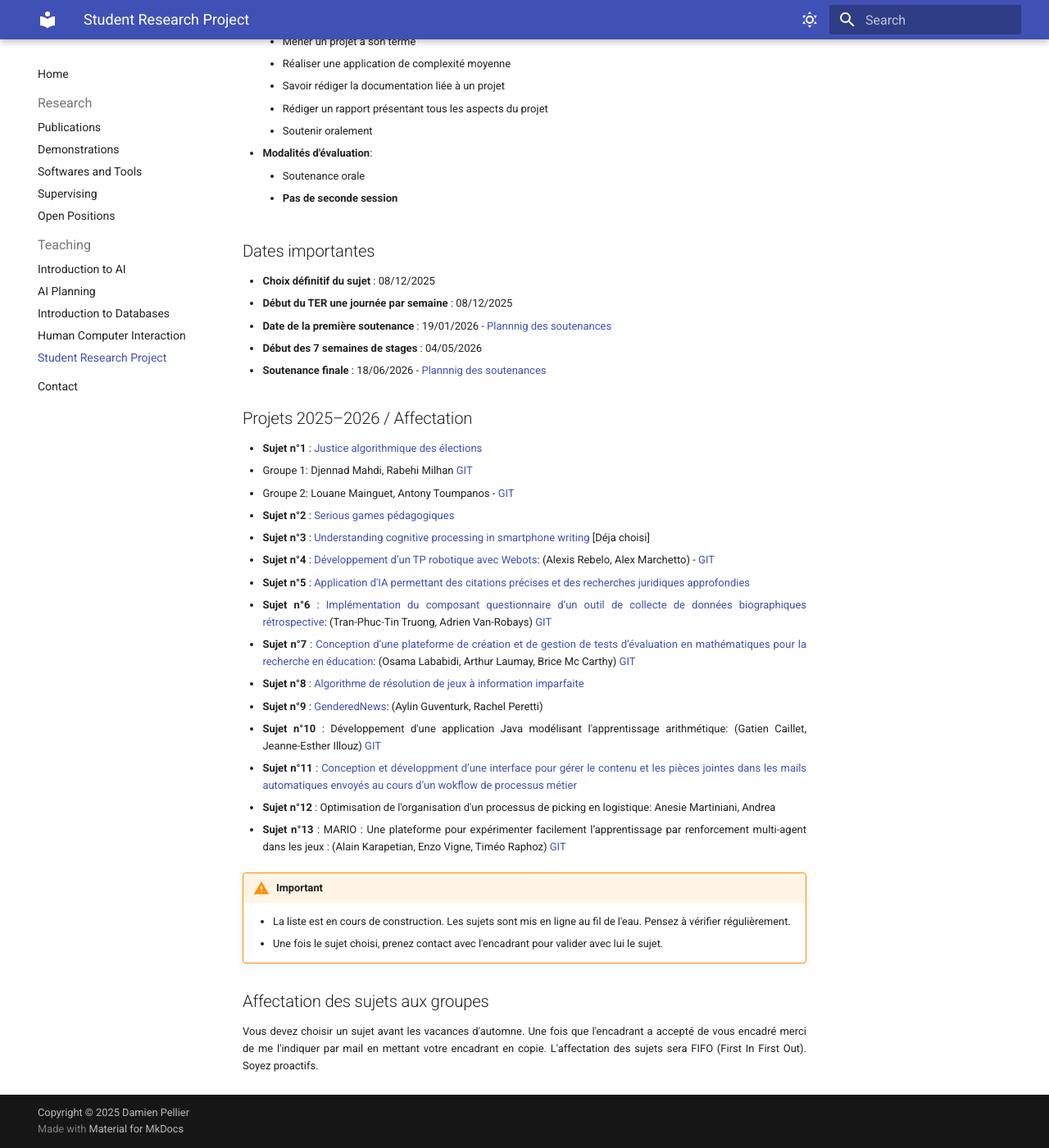
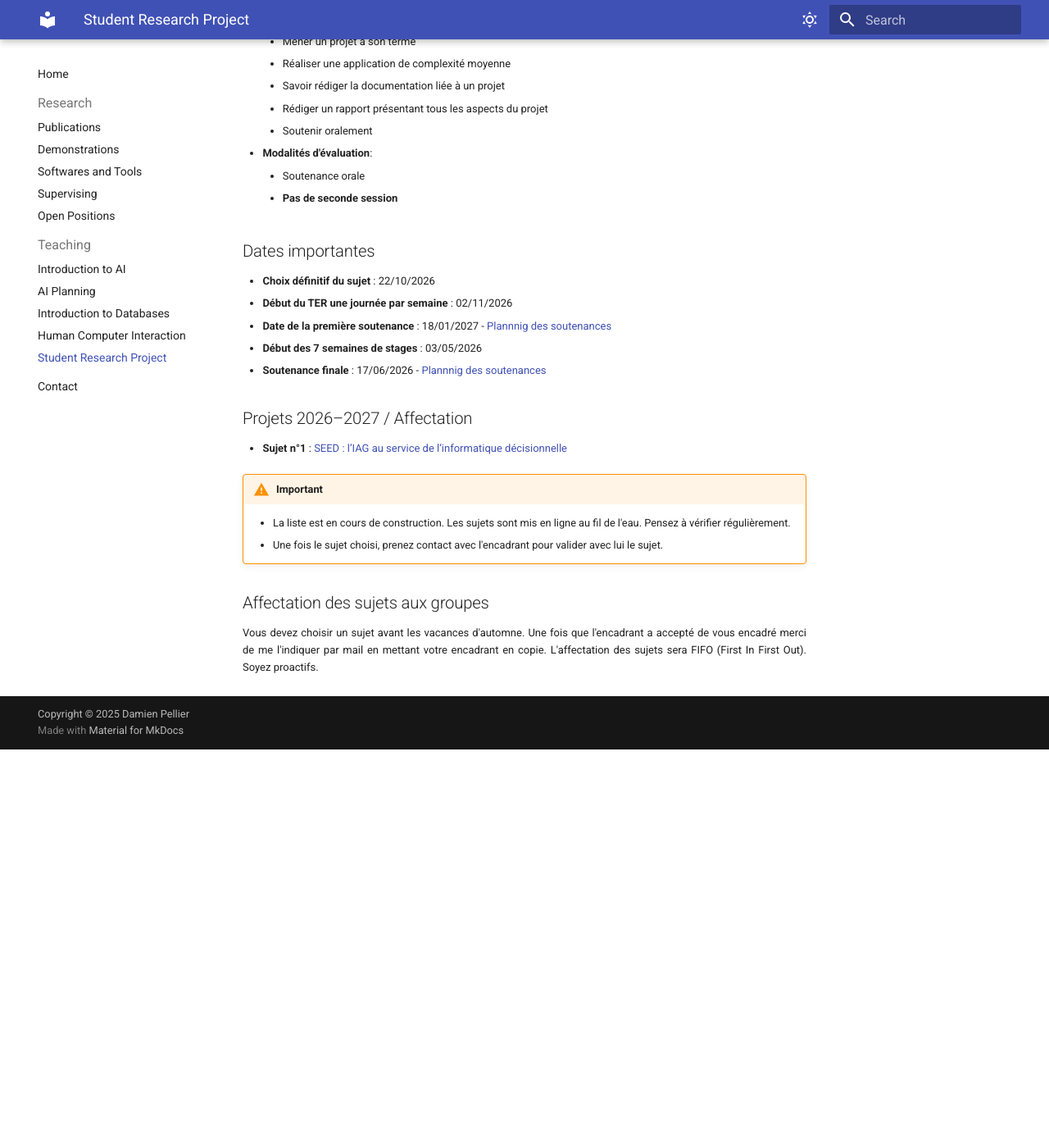
Before and after one commit to pellierd/homepage, an MkDocs documentation site: the page built from docs/teaching/srp.md, in a window 1280 px wide and 1400 px high, scrolled down 733 px. Shown: the whole window at 82% size. Built offline with MkDocs 1.6.1 and Material for MkDocs 9.7.7, drawn with Linux system fonts in a browser that asks for light colours; after the commit the page ends 1647 px from its top, so only the background shows below that.

Commit message:
Update SRP

```diff
--- a/docs/teaching/srp.md
+++ b/docs/teaching/srp.md
@@ -27,30 +27,16 @@ La première période du projet est consacrée à l'élaboration des documents p
 
 ## Dates importantes
 
-- **Choix définitif du sujet** : 08/12/2025
-- **Début du TER une journée par semaine** : 08/12/2025
-- **Date de la première soutenance** : 19/01/2026 - [Plannnig des soutenances](https://docs.google.com/spreadsheets/d/1rXzyouaMQ84RqYx3tDtOfcSG4Wux_E9eQFqfVnTmk50/edit?usp=sharing)
-- **Début des 7 semaines de stages** : 04/05/2026
-- **Soutenance finale** : 18/06/2026  - [Plannnig des soutenances](https://docs.google.com/spreadsheets/d/11LQiMhUZ5n2zIHB4Av4jI0PiJeND2z0dzyM4yKpheHI/edit?usp=sharing)
+- **Choix définitif du sujet** : 22/10/2026
+- **Début du TER une journée par semaine** : 02/11/2026
+- **Date de la première soutenance** : 18/01/2027 - [Plannnig des soutenances](https://docs.google.com/spreadsheets/d/1rXzyouaMQ84RqYx3tDtOfcSG4Wux_E9eQFqfVnTmk50/edit?usp=sharing)
+- **Début des 7 semaines de stages** : 03/05/2026
+- **Soutenance finale** : 17/06/2026  - [Plannnig des soutenances](https://docs.google.com/spreadsheets/d/11LQiMhUZ5n2zIHB4Av4jI0PiJeND2z0dzyM4yKpheHI/edit?usp=sharing)
 
-## Projets 2025–2026 / Affectation
+## Projets 2026–2027 / Affectation
 
-- **Sujet n°1** : [Justice algorithmique des élections](srp/Sujet_1_2025.pdf)
-  - Groupe 1: Djennad Mahdi, Rabehi Milhan [GIT](https://github.com/Milhane69/ProjetJADE-Sujet1.git)
-  - Groupe 2: Louane Mainguet, Antony Toumpanos - [GIT](https://github.com/Lmainguet/JADE_ter)
-- **Sujet n°2** : [Serious games pédagogiques](srp/Sujet_2_2025.pdf)
-- **Sujet n°3** : [Understanding cognitive processing in smartphone writing](srp/Sujet_3_2025.pdf) [Déja choisi]
-- **Sujet n°4** : [Développement d’un TP robotique avec Webots](srp/Sujet_4_2025.pdf): (Alexis Rebelo, Alex Marchetto) - [GIT](https://github.com/AlexMarchetto/TER---Projet-Robotique#)
-- **Sujet n°5** : [Application d'IA permettant des citations précises et des recherches juridiques approfondies](srp/Sujet_5_2025.pdf)
-- **Sujet n°6** : [Implémentation du composant questionnaire d’un outil de collecte de données biographiques rétrospective](srp/Sujet_6_2025.pdf): (Tran-Phuc-Tin Truong, Adrien Van-Robays) [GIT](https://github.com/PhilipsTruong/Projet-Tuteure-LifeStories)
-- **Sujet n°7** : [Conception d’une plateforme de création et de gestion de tests d’évaluation en mathématiques pour la recherche en éducation](srp/Sujet_7_2025.pdf): (Osama Lababidi, Arthur Laumay, Brice Mc Carthy) [GIT](https://gricad-gitlab.univ-grenoble-alpes.fr/crosetm/evalmaths.git)
-- **Sujet n°8** : [Algorithme de résolution de jeux à information imparfaite ](srp/Sujet_8_2025.pdf)
-- **Sujet n°9** : [GenderedNews](srp/Sujet_9_2025.pdf): (Aylin Guventurk, Rachel Peretti)
-- **Sujet n°10** : Développement d'une application Java modélisant l'apprentissage arithmétique: (Gatien Caillet,
-Jeanne-Esther Illouz) [GIT](https://github.com/GatienCaillet/TER_CAILLET_ILLOUZ)
-- **Sujet n°11** : [Conception et développment d’une interface pour gérer le contenu et les pièces jointes dans les mails automatiques envoyés au cours d’un  wokflow de processus métier](srp/Sujet_11_2025.pdf)
-- **Sujet n°12** : Optimisation de l'organisation d'un processus de picking en logistique: Anesie Martiniani, Andrea
-- **Sujet n°13** : MARIO : Une plateforme pour expérimenter facilement l’apprentissage par renforcement multi-agent dans les jeux : (Alain Karapetian, Enzo Vigne, Timéo Raphoz)  [GIT](https://github.com/alkalain/MARL-RL-GUI.git)
+- **Sujet n°1** : [SEED : l’IAG au service de l’informatique décisionnelle](srp/Sujet_1_2026.pdf)
+
 
 
 !!! warning "Important"
```
Also changed, not shown: 1 other file.
